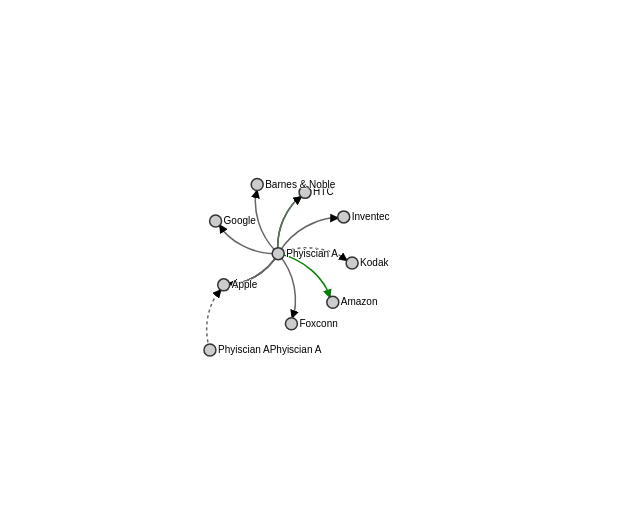
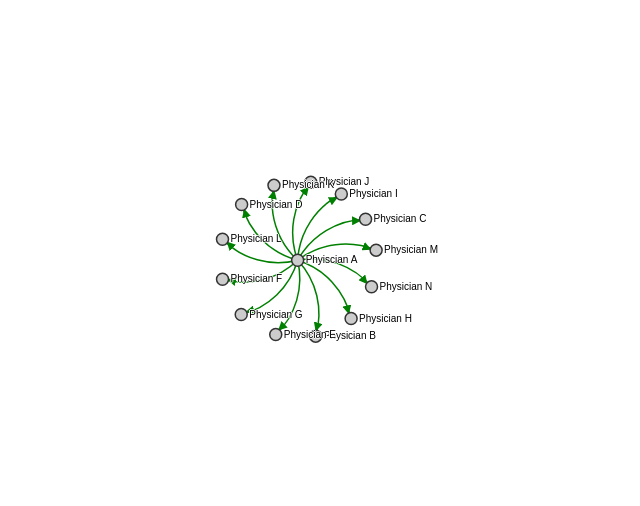
Before and after one commit to sfadelhb/sfadelhb.github.io, a plain HTML site: page index.html in a window 1280 px wide. Shown: the part 5-511 px from the top of the page, without its empty margins (183-823 px from the left). Drawn offline with nearby package versions, Linux system fonts and the light colour scheme.

Commit message:
Update index.html

```diff
--- a/index.html
+++ b/index.html
@@ -39,19 +39,19 @@ text {
 
 // http://blog.thomsonreuters.com/index.php/mobile-patent-suits-graphic-of-the-day/
 var links = [
-  {source: "Phyiscian A", target: "Amazon", type: "licensing"},
-  {source: "Phyiscian A", target: "HTC", type: "licensing"},
-  {source: "Phyiscian A", target: "Apple", type: "suit"},
-  {source: "Phyiscian A", target: "Apple", type: "suit"},
-  {source: "Phyiscian APhyiscian A", target: "Apple", type: "resolved"},
-  {source: "Phyiscian A", target: "Apple", type: "suit"},
-  {source: "Phyiscian A", target: "Apple", type: "suit"},
-  {source: "Phyiscian A", target: "Barnes & Noble", type: "suit"},
-  {source: "Phyiscian A", target: "Foxconn", type: "suit"},
-  {source: "Phyiscian A", target: "Google", type: "suit"},
-  {source: "Phyiscian A", target: "HTC", type: "suit"},
-  {source: "Phyiscian A", target: "Inventec", type: "suit"},
-  {source: "Phyiscian A", target: "Kodak", type: "resolved"}
+  {source: "Phyiscian A", target: "Physician B", type: "licensing"},
+  {source: "Phyiscian A", target: "Physician C", type: "licensing"},
+  {source: "Phyiscian A", target: "Physician D", type: "licensing"},
+  {source: "Phyiscian A", target: "Physician E", type: "licensing"},
+  {source: "Phyiscian A", target: "Physician F", type: "licensing"},
+  {source: "Phyiscian A", target: "Physician G", type: "licensing"},
+  {source: "Phyiscian A", target: "Physician H", type: "licensing"},
+  {source: "Phyiscian A", target: "Physician I", type: "licensing"},
+  {source: "Phyiscian A", target: "Physician J", type: "licensing"},
+  {source: "Phyiscian A", target: "Physician K", type: "licensing"},
+  {source: "Phyiscian A", target: "Physician L", type: "licensing"},
+  {source: "Phyiscian A", target: "Physician M", type: "licensing"},
+  {source: "Phyiscian A", target: "Physician N", type: "licensing"}
 ];
 
 var nodes = {};
```
